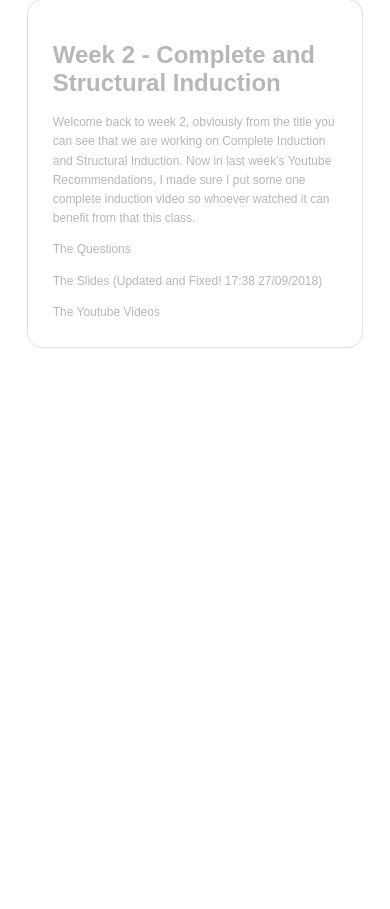
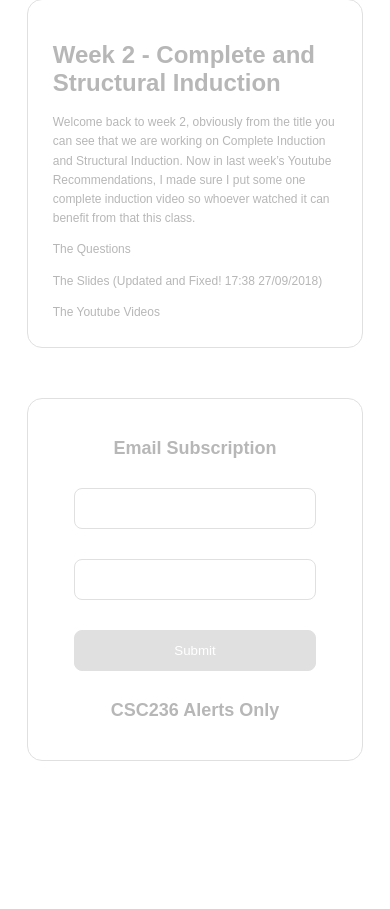
Before and after one commit to DanielRazavi/DanielRazavi.github.io, a PHP site: page /pages/CSC236.html in a window 390 px wide. Shown: the part 859-1768 px from the top of the page. Before the commit the page ends 1207 px from the top, so only its background shows below. Run offline with PHP 8.4, Linux system fonts and the light colour scheme.

Commit message:
I have found the subscription form... but it's not working, mechanic?? anyone?

```diff
--- a/css/style.css
+++ b/css/style.css
@@ -96,32 +125,50 @@ img {
     box-shadow: 0 5px 35px 0px rgba(0,0,0,0.5);
 }
 
-.box:hover{
-    background-color: #ffffff;
-    box-shadow: 0 5px 35px 0px rgba(0,0,0,0.5);
-    color: #b7b7b7;
+/*  Email Forms */
+input[type=text] {
+	width: 50%;
+	padding: 12px 20px;
+	margin: 15px 0;
+	/*  Animation Needed Here */
+	border: 1px solid #e0e0e0;
+	border-radius: 8px;
+	background-color: #ffffff00;
+	box-sizing: border-box;
+	text-align: center;
+	color: #e0e0e0
+
+
+}
+input[type=submit] {
+    width: 50%;
+	padding: 12px 20px;
+	margin: 15px 0;
+	border: 1px solid #e0e0e0;
+	border-radius: 8px;
+    background-color: #ffffff00;
+
+    color: #ffffff00;
+    cursor: pointer;
+
+	transition-property: color, background-color;
+    transition-duration: 1s, 1s;
+    transition-delay: 0.7s, 0.7;
+}
+input::placeholder {
+	text-align: center;
+  	color: #ffffff00;
+
+	transition-property: color;
+    transition-duration: 1s;
+    transition-delay: 0.3s;
 }
 
-.box:hover .hint{
-	transition-property: color;
-    transition-duration: 0.7s;
-    transition-delay: 0.0s;
-	color: #ffffff00;
-}
-
-
-.box:hover a{
-    transition-property: color;
-    transition-duration: 1s;
-    transition-delay: 0.7s;
-    color: #b7b7b7;
-}
-
+/*  Others */
 .main{
 	margin: 100px auto 50px;
 	text-align: center;
 }
-
 .download{
 
 	margin: auto;
@@ -178,4 +226,16 @@ img {
 	img{
 		width: 90%;
 	}
+
+	input[type=submit]{
+		width: 85%;
+	    background-color: #e0e0e0;
+		color: #ffffff;
+	}
+	input[type=text] {
+	    width: 85%;
+	}
+	.box:hover input[type=submit]{
+		color: #ffffff;
+	}
 }
--- a/pages/CSC236.html
+++ b/pages/CSC236.html
@@ -63,8 +63,29 @@
         <a href="../files/Tutorial-2/Youtube-Videos/v1.html">The Youtube Videos</a>
     </div>
 
+
+
     <!--  Email Subscription Form -->
+    <div class = "main box form">
+        <h2>Email Subscription</h2>
 
+        <form action="/action_page.php">
+
+
+            <input type="text" name="fname" placeholder="Your First Name">
+
+
+            <input type="text" name="email" placeholder="Your Email">
+
+            <!-- If you click the "Submit" button, the form-data will be sent to a page called "/action_page.php"  -->
+            <input type="submit" value="Submit">
+
+        </form>
+
+        <h2> CSC236 Alerts Only <h2>
+    </div>
+
+    <br><br>
 	<div class="box navbar">
         <a href="../index.html">Home</a>
 		<a href="./Tutorials.html">Tutorials</a>
```
Also changed, not shown: other parts of css/style.css (+42 -12 lines).
